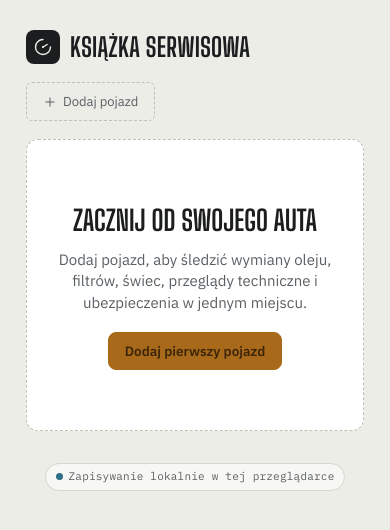
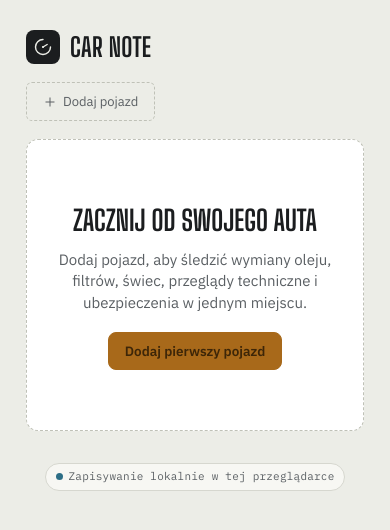
Before and after one commit to karolcarnotepl/Car-Note-, a plain HTML site: page index.html in a window 390 px wide. Drawn offline with Linux system fonts and the light colour scheme.

Commit message:
Nazwa Car Note, manifest.json i ikona aplikacji
Ikona: litery C i N nałożone na siebie na złotym obrysie notatnika,
w rozmiarach 192, 512 (też maskable) i 180 px dla iPhone'a.

Co-Authored-By: Claude Opus 5.5 <noreply@anthropic.com>

```diff
--- a/index.html
+++ b/index.html
@@ -4,7 +4,12 @@
 <meta charset="utf-8">
 <!-- Bez tej linijki telefon pokazuje stronę pomniejszoną, jak na komputerze -->
 <meta name="viewport" content="width=device-width, initial-scale=1">
-<title>Książka Serwisowa</title>
+<title>Car Note</title>
+<!-- PWA: „wizytówka” aplikacji, ikony i kolor paska na telefonie -->
+<link rel="manifest" href="manifest.json">
+<link rel="icon" href="icons/icon.svg" type="image/svg+xml">
+<link rel="apple-touch-icon" href="icons/apple-touch-icon.png">
+<meta name="theme-color" content="#14213D">
 <link rel="preconnect" href="https://fonts.googleapis.com">
 <link rel="stylesheet" href="https://fonts.googleapis.com/css2?family=Big+Shoulders+Display:wght@600;700;800&family=IBM+Plex+Sans:ital,wght@0,400;0,500;0,600;1,400&family=IBM+Plex+Mono:wght@400;500;600&display=swap">
 <link rel="stylesheet" href="style.css">
@@ -17,7 +22,7 @@
       <span class="brand-mark">
         <svg viewBox="0 0 24 24" fill="none" stroke="currentColor" stroke-width="1.7" stroke-linecap="round" stroke-linejoin="round"><path d="M12 3a9 9 0 1 0 9 9"/><path d="M12 12l5-3"/><circle cx="12" cy="12" r="1.3" fill="currentColor" stroke="none"/></svg>
       </span>
-      <h1>Książka Serwisowa</h1>
+      <h1>Car Note</h1>
     </div>
   </header>
 
```
Also changed, not shown: icons/apple-touch-icon.png (added), icons/icon-192.png (added), icons/icon-512.png (added), icons/icon.svg (added), manifest.json (added), 1 other file.
